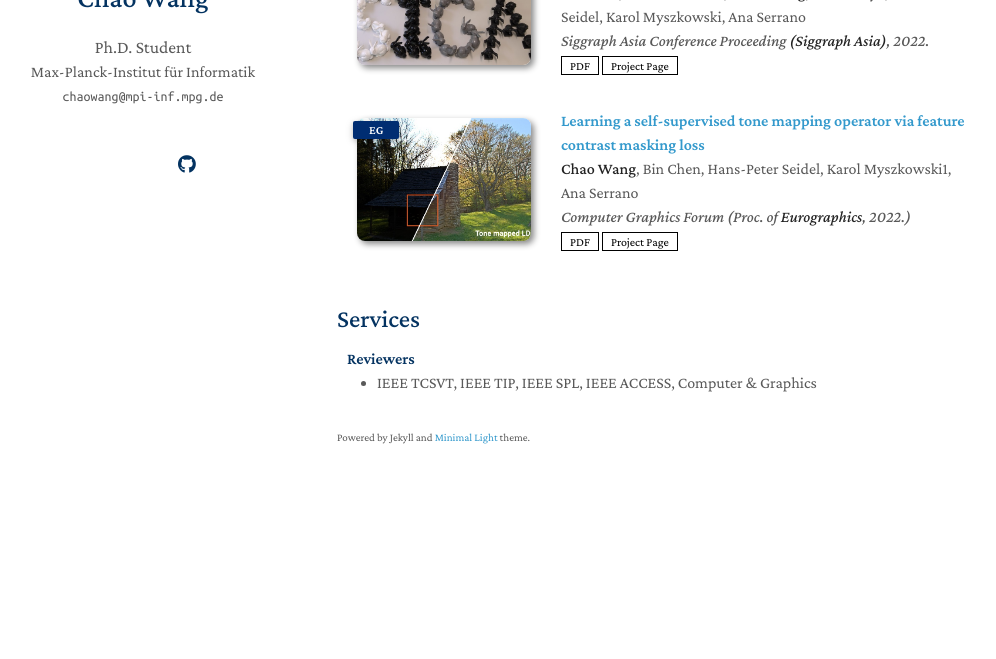
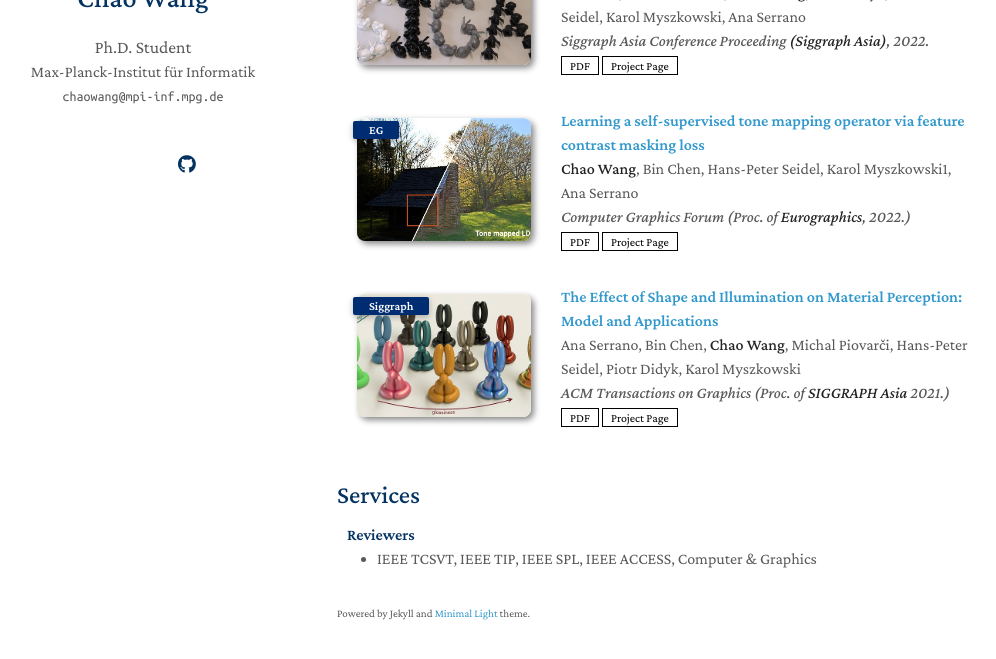
Before and after one commit to Hans1984/Hans1984.github.io, a Jekyll site: the page built from index.md, in a window 1280 px wide and 900 px high, scrolled down 1120 px, cut to the strip 206-865 px from the top of the window. Shown: the whole strip, without its empty margins (133-1129 px from the left). Built offline with Jekyll 4.4.1, drawn with Linux system fonts in a browser that asks for light colours; nearby versions of some CDN libraries; a style sheet for code colours, icons or effects is not loaded; our own code applies the rules of GitHub Pages for plain Markdown files; before the commit the page ends 1844 px from its top, so only the background shows below that.

Commit message:
Update publications.yml

```diff
--- a/_data/publications.yml
+++ b/_data/publications.yml
@@ -65,3 +65,13 @@ main:
     # bibtex: https://class-il.mpi-inf.mpg.de/mnemonics/
     # notes: Oral Presentation
     image: ./assets/img/eg22_teaser.jpeg
+
+  - title: "The Effect of Shape and Illumination on Material Perception: Model and Applications"
+    authors: Ana Serrano, Bin Chen, <strong>Chao Wang</strong>, Michal Piovarči, Hans-Peter Seidel, Piotr Didyk, Karol Myszkowski
+    conference_short: Siggraph
+    conference: ACM Transactions on Graphics (Proc. of <strong>SIGGRAPH Asia</strong> 2021.)
+    pdf: https://mig.mpi-inf.mpg.de/resource/Serrano_SIGG2021_The%20effect%20of%20shape%20and%20illumination%20on%20material%20perception.pdf
+    page: https://mig.mpi-inf.mpg.de/
+    # code: https://github.com/MrGiovanni/ContinualLearning
+    # bibtex: https://bib.yliu.me/MICCAI23.txt
+    image: ./assets/img/SIG21_teaser.jpeg
```
